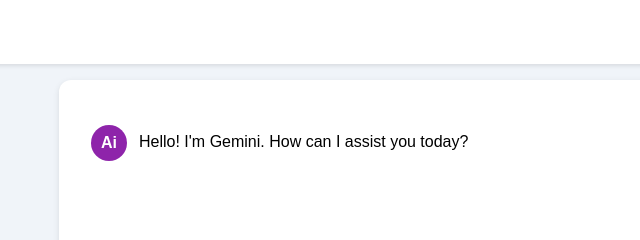
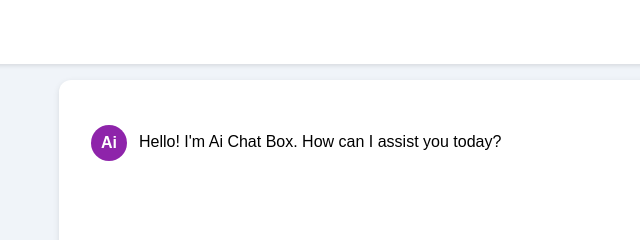
Before and after one commit to vignesh831/GEMINI, a plain HTML site: page client/index.html in a window 1280 px wide. Shown: the top 240 px of the page, 197-837 px from the left. Drawn offline with Linux system fonts and the light colour scheme.

Commit message:
Update index.html

```diff
--- a/client/index.html
+++ b/client/index.html
@@ -19,7 +19,7 @@
             <div class="message">
                 <div class="avatar bot-avatar">Ai</div>
                 <div class="">
-                    <p style="padding: 8px 0px;">Hello! I'm Gemini. How can I assist you today?</p>
+                    <p style="padding: 8px 0px;">Hello! I'm Ai Chat Box. How can I assist you today?</p>
                 </div>
             </div>
         </div>
```
